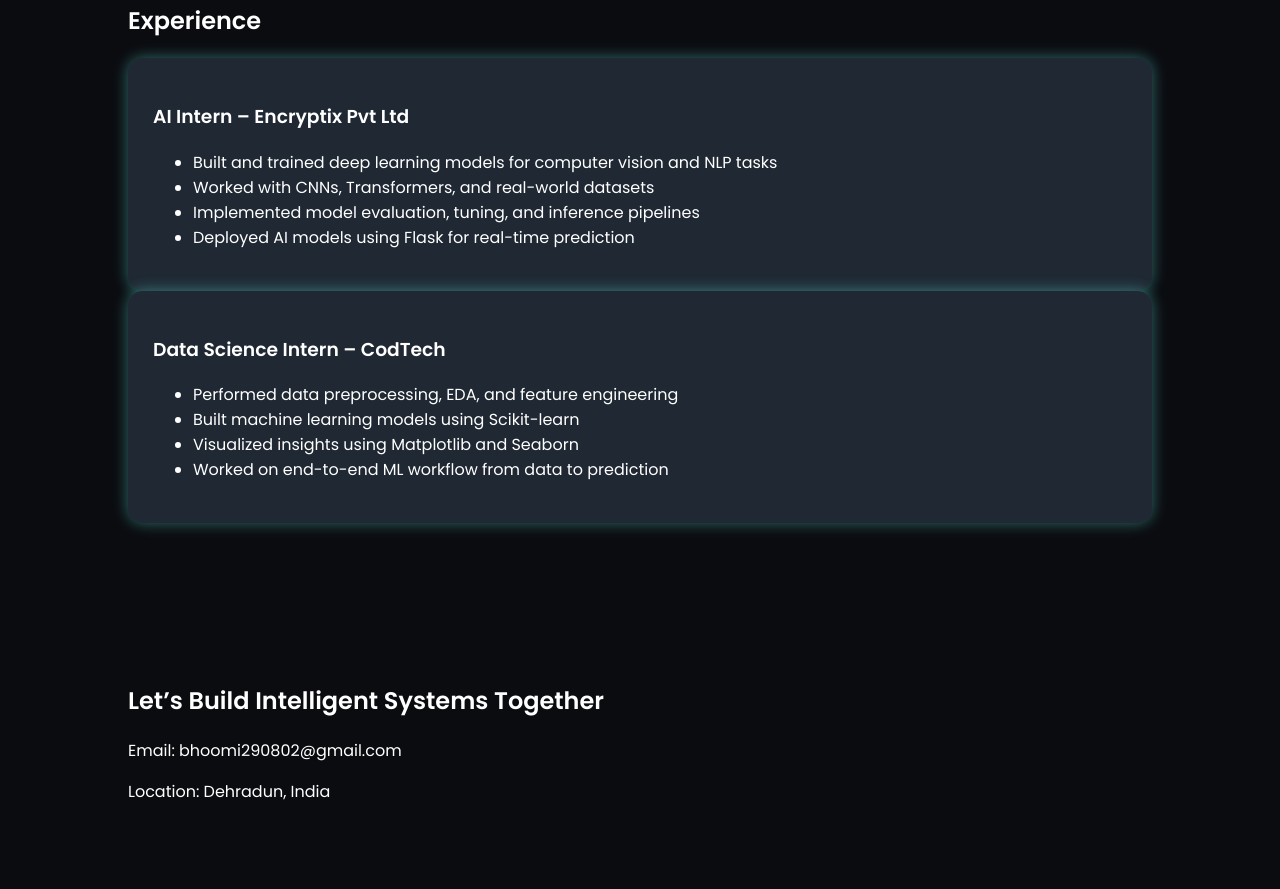
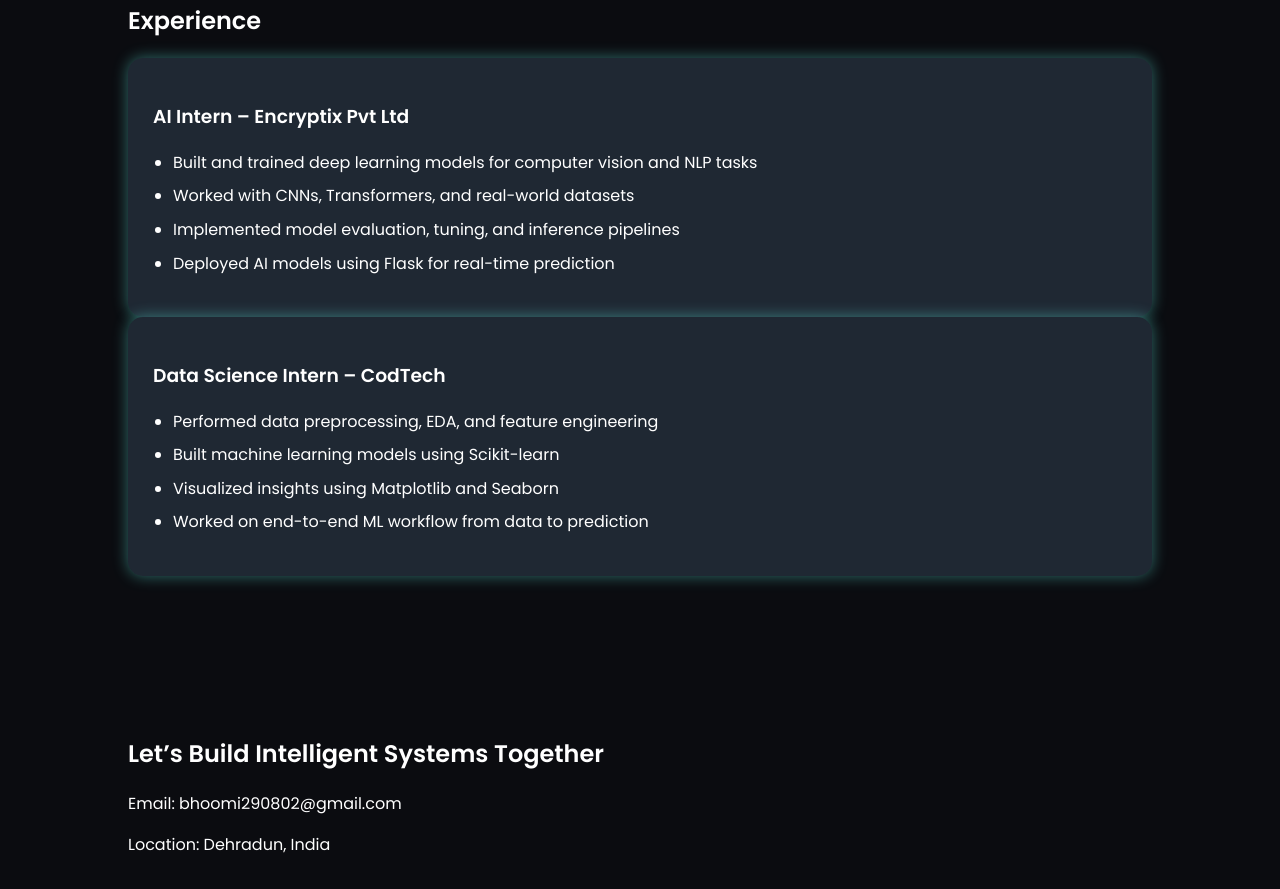
Before and after one commit to Bhoomigupta603/bhoomigupta603.github.io, a plain HTML site: page index.html in a window 1280 px wide. Shown: the part 2518-3407 px from the top of the page. Drawn offline with Linux system fonts and the light colour scheme.

Commit message:
Update style.css

```diff
--- a/style.css
+++ b/style.css
@@ -157,3 +157,13 @@ text-decoration:none;
   font-weight: 600;
   box-shadow: 0 0 15px #64ffda;
 }
+
+.exp-list{
+  margin-top: 12px;
+  padding-left: 20px;
+}
+
+.exp-list li{
+  margin-bottom: 8px;
+  line-height: 1.6;
+}
```
